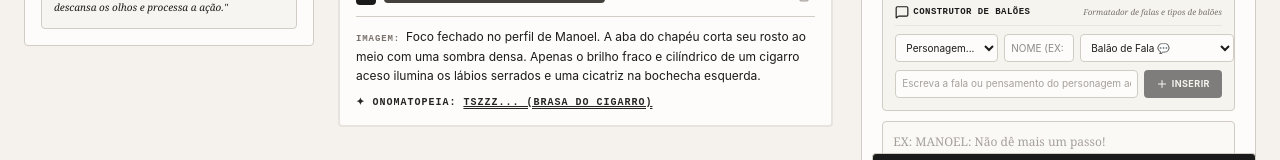
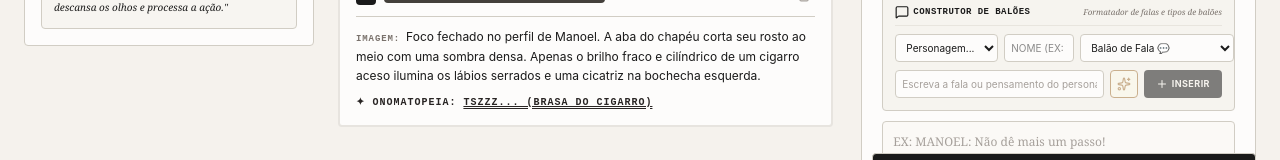
Before and after one commit to rodisleyd/narrativa_grafica_pro, a React (Vite) app: page / in a window 1280 px wide. Both pictures are taken after a click on the button "ABRIR ATIVO". Shown: the part 565-725 px from the top of the page. Built offline with nearby package versions, Linux system fonts and the light colour scheme.

Commit message:
fix: ajustar exibição em nova linha para múltiplos diálogos e adicionar botão de polimento individual com IA no construtor

```diff
--- a/src/components/ScriptEditor.tsx
+++ b/src/components/ScriptEditor.tsx
@@ -28,6 +28,7 @@ export default function ScriptEditor({ project, onChange, onTriggerAi }: ScriptE
   const [builderCharName, setBuilderCharName] = useState("");
   const [builderBalloonType, setBuilderBalloonType] = useState("FALA");
   const [builderText, setBuilderText] = useState("");
+  const [builderAiLoading, setBuilderAiLoading] = useState(false);
   const handleCopyColor = (color: string) => {
     navigator.clipboard.writeText(color);
     setCopiedColor(color);
@@ -69,6 +70,21 @@ export default function ScriptEditor({ project, onChange, onTriggerAi }: ScriptE
 
     handleUpdatePanel(panelId, { dialogue: updated });
     setBuilderText(""); // Limpa o input de texto
+  };
+
+  const handleAiBuilderImprove = async () => {
+    if (!onTriggerAi || !builderText.trim()) return;
+    setBuilderAiLoading(true);
+    try {
+      const result = await onTriggerAi("dialogues", {
+        prompt: builderText
+      });
+      setBuilderText(result.trim());
+    } catch (e) {
+      console.error(e);
+    } finally {
+      setBuilderAiLoading(false);
+    }
   };
 
   const handleUpdatePageNotes = (notes: string) => {
@@ -296,6 +312,17 @@ export default function ScriptEditor({ project, onChange, onTriggerAi }: ScriptE
             }}
             className="text-[10px] font-sans p-1.5 bg-art-card border border-art-border rounded focus:outline-none text-art-charcoal flex-1 placeholder-stone-400"
           />
+          {onTriggerAi && (
+            <button
+              type="button"
+              onClick={handleAiBuilderImprove}
+              disabled={builderAiLoading || !builderText.trim()}
+              className="bg-yellow-50 hover:bg-yellow-100 text-yellow-800 border border-yellow-250 p-1.5 rounded transition-all cursor-pointer disabled:opacity-40 shrink-0 flex items-center justify-center"
+              title="Polir esta fala individual com IA"
+            >
+              <Sparkles className={`h-3.5 w-3.5 ${builderAiLoading ? "animate-spin text-yellow-600" : "text-yellow-650"}`} />
+            </button>
+          )}
           <button
             type="button"
             onClick={() => handleInsertBalloon(panel.id, panel.dialogue || "")}
@@ -437,8 +464,8 @@ export default function ScriptEditor({ project, onChange, onTriggerAi }: ScriptE
                 <div className="flex-1 space-y-2.5">
                   <p className="text-xs text-stone-850 font-serif italic">"{p.visualDescription}"</p>
                   {p.dialogue && (
-                    <div className="p-2 bg-art-sidebar/30 rounded border-l-2 border-art-charcoal text-[11px] leading-relaxed italic text-stone-700 font-serif">
-                      "{p.dialogue}"
+                    <div className="p-2 bg-art-sidebar/30 rounded border-l-2 border-art-charcoal text-[11px] leading-relaxed italic text-stone-700 font-serif whitespace-pre-line">
+                      {p.dialogue}
                     </div>
                   )}
                   {p.soundEffects && (
@@ -673,9 +700,9 @@ export default function ScriptEditor({ project, onChange, onTriggerAi }: ScriptE
                         {p.visualDescription || <span className="text-stone-350 italic">Sem descrição ainda...</span>}
                       </p>
                       {p.dialogue && (
-                        <div className="p-3 bg-art-sidebar/20 rounded border-l-2 border-art-charcoal leading-relaxed italic font-serif text-stone-700 select-all">
+                        <div className="p-3 bg-art-sidebar/20 rounded border-l-2 border-art-charcoal leading-relaxed italic font-serif text-stone-700 select-all whitespace-pre-line">
                           <span className="font-mono not-italic font-bold text-[9px] text-stone-555 uppercase tracking-widest mr-2 block mb-1">FALAS:</span>
-                          "{p.dialogue}"
+                          {p.dialogue}
                         </div>
                       )}
                       {p.soundEffects && (
--- a/src/components/StoryboardLayout.tsx
+++ b/src/components/StoryboardLayout.tsx
@@ -646,7 +646,7 @@ export default function StoryboardLayout({ project, onChange }: StoryboardLayout
                       <span className="text-[9.5px] font-mono font-bold text-stone-550 uppercase tracking-widest block mb-1.5">
                         Balão de Fala
                       </span>
-                      <p className="text-xs text-stone-750 font-serif italic leading-relaxed">
+                      <p className="text-xs text-stone-750 font-serif italic leading-relaxed whitespace-pre-line">
                         {activePage.panels[simPanelIdx].dialogue}
                       </p>
                     </div>
```
